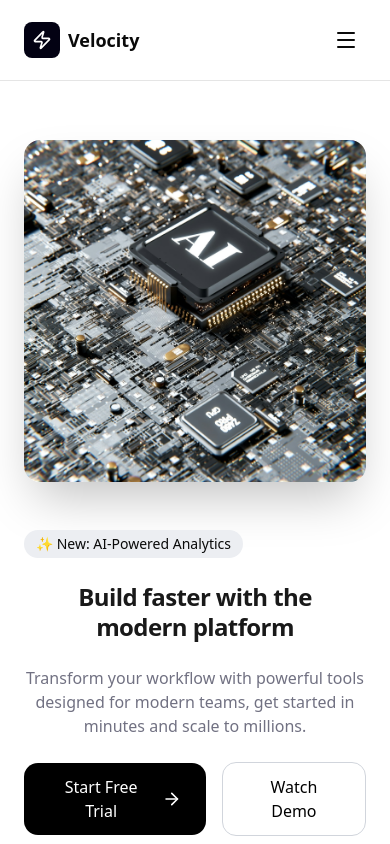
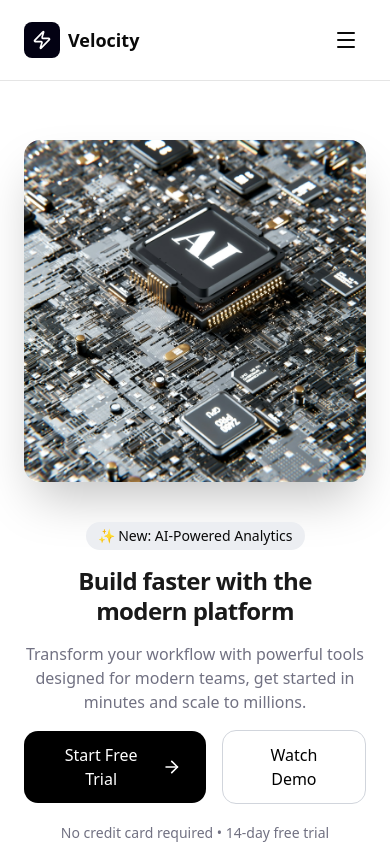
Before and after one commit to paulopbi/velocity, a React (Vite) app: page / in a window 390 px wide. Shown: the top 844 px of the page. Built offline with nearby package versions, Linux system fonts and the light colour scheme.

Commit message:
refactor: refine Hero section layout and responsiveness

```diff
--- a/src/sections/Hero/Hero.jsx
+++ b/src/sections/Hero/Hero.jsx
@@ -6,21 +6,23 @@ import HERO_IMAGE from "/hero-image.jpg";
 function Hero() {
 	return (
 		<section className="mt-35 mb-20">
-			<div className="container mx-auto px-6 grid lg:grid-cols-2 gap-12 items-center">
+			<div className="container-section grid lg:grid-cols-2 gap-10 items-center">
 				{/* left side */}
-				<div className="order-2 sm:order-1 *:mb-6">
-					<Badge className="text-center mx-auto md:mx-0 md:text-left">
-						✨ New: AI-Powered Analytics
-					</Badge>
-					<h1 className="title text-center mx-auto md:text-left">
+				<div className="flex flex-col items-center lg:items-start gap-4 order-2 lg:order-1">
+					{/* top */}
+					<Badge>✨ New: AI-Powered Analytics</Badge>
+					<h1 className="title text-center lg:text-left">
 						Build faster with the modern platform
 					</h1>
-					<p className="subtitle max-w-[45ch] text-center mx-auto md:text-left md:mx-0">
+					<p className="subtitle text-center lg:text-left max-w-[45ch]">
 						Transform your workflow with powerful tools designed for modern
 						teams, get started in minutes and scale to millions.
 					</p>
 
-					<div className="flex items-center justify-center md:justify-start gap-4">
+					{/* bottom */}
+					<div>
+						{/* buttons */}
+						<div className="flex items-center justify-center lg:justify-start gap-4 mb-4">
 							<Button
 								variant="primary"
 								size="md"
@@ -33,13 +35,17 @@ function Hero() {
 							</Button>
 						</div>
 
-					<span className="block text-sm text-muted-foreground text-center mx-auto md:text-left md:mx-0">
+						{/* label */}
+						<div className="text-center lg:text-left">
+							<span className="text-sm text-muted-foreground">
 								No credit card required • 14-day free trial
 							</span>
 						</div>
+					</div>
+				</div>
 
 				{/* right side */}
-				<div className="shadow-2xl rounded-2xl overflow-hidden order-1 sm:order-2 hover:scale-[1.05] transition-all">
+				<div className="shadow-2xl rounded-2xl overflow-hidden order-1 lg:order-2 hover:scale-[1.05] transition-all lg:max-w-[600px] mx-auto">
 					<img
 						src={HERO_IMAGE}
 						alt="A.I"
```
Lines whose indentation alone changed are shown as unchanged.
